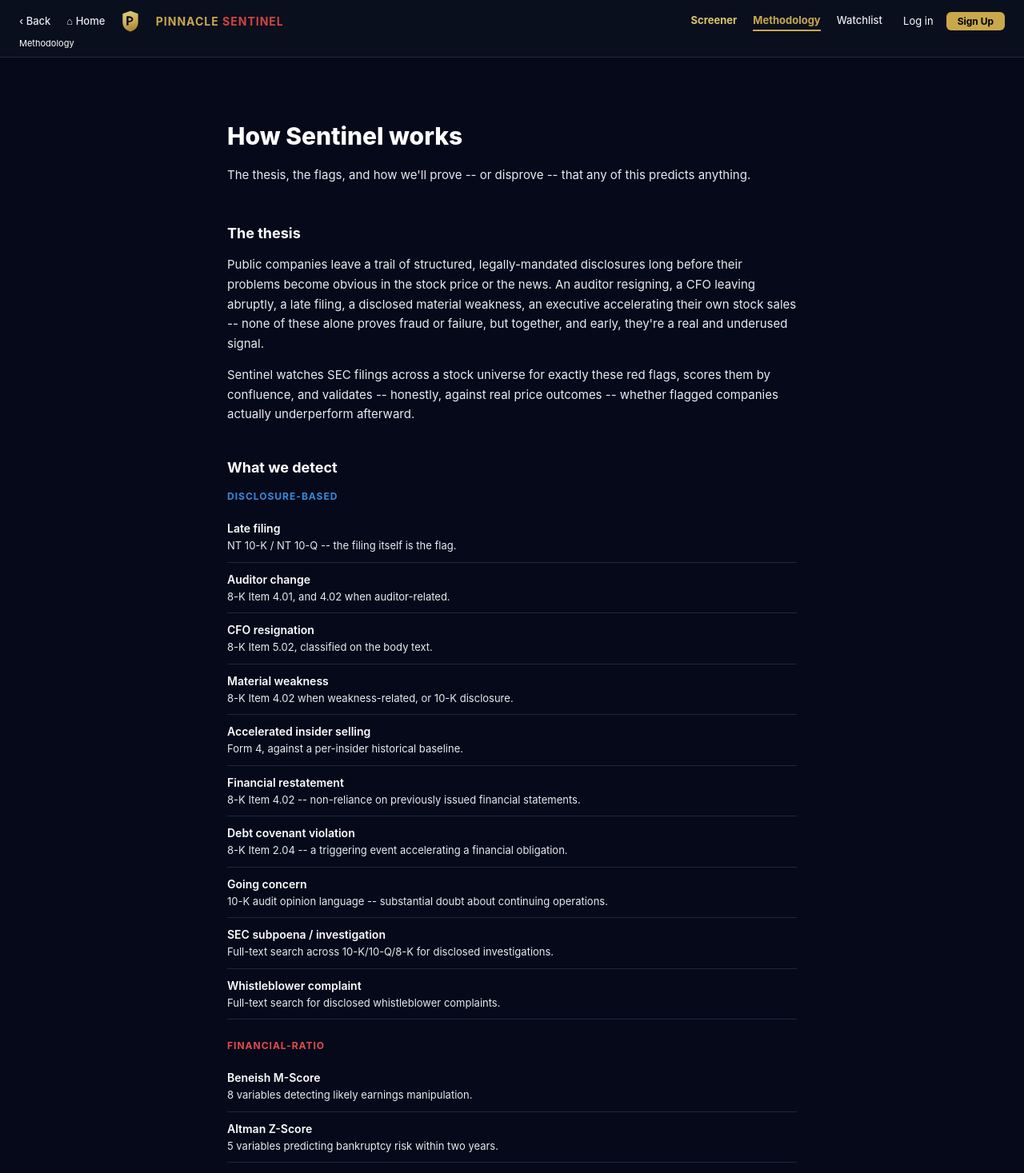
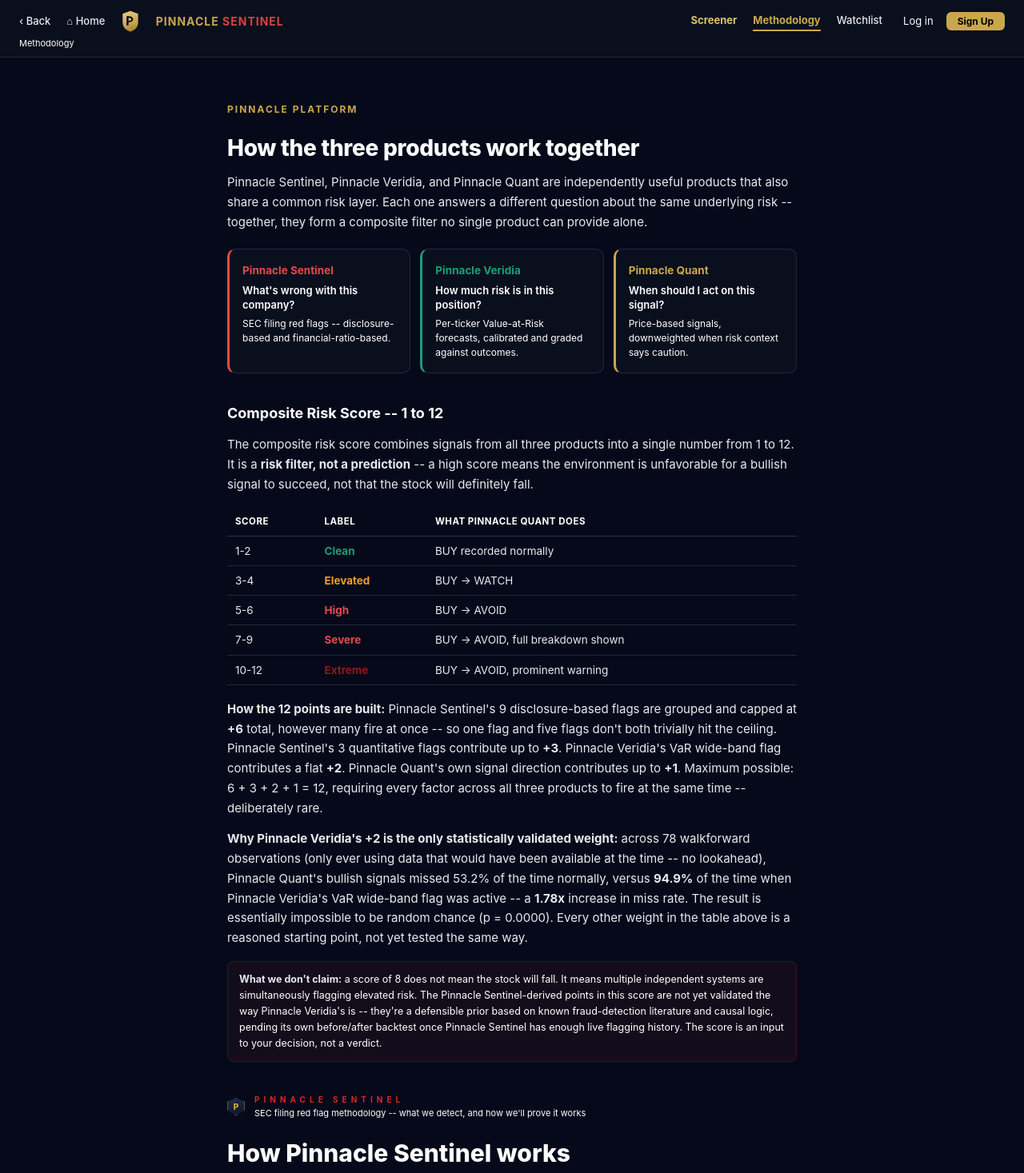
Before and after one commit to vijs29/pinnacle-sentinel, a React (Vite) app in the folder ui/: page /methodology in a window 1280 px wide. Shown: the top 1467 px of the page at 80% size. Built offline with nearby package versions, Linux system fonts and the light colour scheme.

Commit message:
Add Platform Integration section to Methodology page: product cards, capped/banded composite risk score (1-12), D-016 stats explained, honest caveats; naming sweep to full product names

```diff
--- a/ui/src/pages/Methodology.jsx
+++ b/ui/src/pages/Methodology.jsx
@@ -20,13 +20,148 @@
   { name: 'Sloan accruals ratio', detail: 'Flags earnings running well ahead of cash flow.' },
 ]
 
+const SCORE_BANDS = [
+  { range: '1-2',   label: 'Clean',    color: 'var(--green)',  action: 'BUY recorded normally' },
+  { range: '3-4',   label: 'Elevated', color: 'var(--amber)',  action: 'BUY \u2192 WATCH' },
+  { range: '5-6',   label: 'High',     color: 'var(--red)',    action: 'BUY \u2192 AVOID' },
+  { range: '7-9',   label: 'Severe',   color: 'var(--red)',    action: 'BUY \u2192 AVOID, full breakdown shown' },
+  { range: '10-12', label: 'Extreme', color: '#8b1a1a',        action: 'BUY \u2192 AVOID, prominent warning' },
+]
+
 export default function Methodology() {
   return (
     <div style={{ minHeight: '100vh', background: 'var(--navy-900)', color: 'var(--text-primary)' }}>
       <NavBar subtitle="Methodology" />
 
       <div style={{ maxWidth: 760, margin: '0 auto', padding: '56px 24px 96px' }}>
-        <h1 style={{ fontSize: 30, fontWeight: 800, marginBottom: 8 }}>How Sentinel works</h1>
+
+        {/* ============================================================ */}
+        {/* PLATFORM INTEGRATION -- shared across all three products     */}
+        {/* ============================================================ */}
+        <div style={{ fontSize: 12, fontWeight: 700, letterSpacing: 2, color: 'var(--gold-400)', marginBottom: 10 }}>
+          PINNACLE PLATFORM
+        </div>
+        <h1 style={{ fontSize: 28, fontWeight: 800, marginBottom: 10, letterSpacing: -0.3 }}>
+          How the three products work together
+        </h1>
+        <p style={pText}>
+          Pinnacle Sentinel, Pinnacle Veridia, and Pinnacle Quant are independently useful
+          products that also share a common risk layer. Each one answers a different
+          question about the same underlying risk -- together, they form a composite
+          filter no single product can provide alone.
+        </p>
+
+        <div style={{
+          display: 'grid', gridTemplateColumns: 'repeat(auto-fit, minmax(200px, 1fr))', gap: 12,
+          margin: '20px 0 36px',
+        }}>
+          <ProductCard
+            name="Pinnacle Sentinel" accent="var(--red)"
+            question="What's wrong with this company?"
+            desc="SEC filing red flags -- disclosure-based and financial-ratio-based."
+          />
+          <ProductCard
+            name="Pinnacle Veridia" accent="var(--green)"
+            question="How much risk is in this position?"
+            desc="Per-ticker Value-at-Risk forecasts, calibrated and graded against outcomes."
+          />
+          <ProductCard
+            name="Pinnacle Quant" accent="var(--gold-400)"
+            question="When should I act on this signal?"
+            desc="Price-based signals, downweighted when risk context says caution."
+          />
+        </div>
+
+        <Section title="Composite Risk Score -- 1 to 12">
+          <p style={pText}>
+            The composite risk score combines signals from all three products into a
+            single number from 1 to 12. It is a <b>risk filter, not a prediction</b> --
+            a high score means the environment is unfavorable for a bullish signal to
+            succeed, not that the stock will definitely fall.
+          </p>
+
+          <div style={{ overflowX: 'auto', margin: '18px 0' }}>
+            <table style={{ width: '100%', borderCollapse: 'collapse', fontSize: 13.5 }}>
+              <thead>
+                <tr style={{ borderBottom: '1px solid var(--border-light)' }}>
+                  <th style={thStyle}>Score</th>
+                  <th style={thStyle}>Label</th>
+                  <th style={thStyle}>What Pinnacle Quant does</th>
+                </tr>
+              </thead>
+              <tbody>
+                {SCORE_BANDS.map(b => (
+                  <tr key={b.range} style={{ borderBottom: '1px solid var(--border)' }}>
+                    <td style={tdStyle}>{b.range}</td>
+                    <td style={{ ...tdStyle, color: b.color, fontWeight: 700 }}>{b.label}</td>
+                    <td style={tdStyle}>{b.action}</td>
+                  </tr>
+                ))}
+              </tbody>
+            </table>
+          </div>
+
+          <p style={pText}>
+            <b>How the 12 points are built:</b> Pinnacle Sentinel's 9 disclosure-based
+            flags are grouped and capped at <b>+6</b> total, however many fire at once --
+            so one flag and five flags don't both trivially hit the ceiling. Pinnacle
+            Sentinel's 3 quantitative flags contribute up to <b>+3</b>. Pinnacle Veridia's
+            VaR wide-band flag contributes a flat <b>+2</b>. Pinnacle Quant's own signal
+            direction contributes up to <b>+1</b>. Maximum possible: 6 + 3 + 2 + 1 = 12,
+            requiring every factor across all three products to fire at the same time --
+            deliberately rare.
+          </p>
+
+          <p style={pText}>
+            <b>Why Pinnacle Veridia's +2 is the only statistically validated weight:</b>{' '}
+            across 78 walkforward observations (only ever using data that would have been
+            available at the time -- no lookahead), Pinnacle Quant's bullish signals missed
+            53.2% of the time normally, versus <b>94.9%</b> of the time when Pinnacle
+            Veridia's VaR wide-band flag was active -- a <b>1.78x</b> increase in miss
+            rate. The result is essentially impossible to be random chance (p&nbsp;=&nbsp;0.0000).
+            Every other weight in the table above is a reasoned starting point, not yet
+            tested the same way.
+          </p>
+
+          <div style={{
+            fontSize: 12.5, color: 'var(--text-muted)', lineHeight: 1.6,
+            background: 'rgba(212,68,63,0.06)', border: '1px solid rgba(212,68,63,0.2)',
+            borderRadius: 8, padding: '12px 14px', marginTop: 16,
+          }}>
+            <b style={{ color: 'var(--text-secondary)' }}>What we don't claim:</b> a score of
+            8 does not mean the stock will fall. It means multiple independent systems are
+            simultaneously flagging elevated risk. The Pinnacle Sentinel-derived points in
+            this score are not yet validated the way Pinnacle Veridia's is -- they're a
+            defensible prior based on known fraud-detection literature and causal logic,
+            pending its own before/after backtest once Pinnacle Sentinel has enough live
+            flagging history. The score is an input to your decision, not a verdict.
+          </div>
+        </Section>
+
+        {/* ============================================================ */}
+        {/* PINNACLE SENTINEL divider                                    */}
+        {/* ============================================================ */}
+        <div style={{ display: 'flex', alignItems: 'center', gap: 12, margin: '32px 0 16px' }}>
+          <div style={{
+            width: 22, height: 22,
+            background: 'linear-gradient(160deg,#1e2d4a,#0f1729)',
+            clipPath: 'polygon(50% 0%,100% 20%,100% 70%,50% 100%,0% 70%,0% 20%)',
+            border: '1px solid rgba(212,175,55,0.4)',
+            display: 'flex', alignItems: 'center', justifyContent: 'center', flexShrink: 0,
+          }}>
+            <span style={{ color: '#d4af37', fontSize: 10, fontWeight: 800 }}>P</span>
+          </div>
+          <div>
+            <div style={{ fontSize: 10, fontWeight: 700, letterSpacing: 5, color: '#dc2626' }}>
+              PINNACLE SENTINEL
+            </div>
+            <div style={{ fontSize: 11, color: 'var(--text-muted)', marginTop: 1 }}>
+              SEC filing red flag methodology -- what we detect, and how we'll prove it works
+            </div>
+          </div>
+        </div>
+
+        <h1 style={{ fontSize: 30, fontWeight: 800, marginBottom: 8 }}>How Pinnacle Sentinel works</h1>
         <p style={{ color: 'var(--text-secondary)', fontSize: 15, marginBottom: 48 }}>
           The thesis, the flags, and how we'll prove -- or disprove -- that any of this predicts anything.
         </p>
@@ -40,9 +175,9 @@
             fraud or failure, but together, and early, they're a real and underused signal.
           </p>
           <p style={pText}>
-            Sentinel watches SEC filings across a stock universe for exactly these red flags,
-            scores them by confluence, and validates -- honestly, against real price
-            outcomes -- whether flagged companies actually underperform afterward.
+            Pinnacle Sentinel watches SEC filings across a stock universe for exactly these
+            red flags, scores them by confluence, and validates -- honestly, against real
+            price outcomes -- whether flagged companies actually underperform afterward.
           </p>
         </Section>
 
@@ -96,6 +231,8 @@
 }
 
 const pText = { fontSize: 15, lineHeight: 1.65, color: 'var(--text-secondary)', margin: '0 0 14px' }
+const thStyle = { textAlign: 'left', padding: '8px 10px', color: 'var(--text-muted)', fontWeight: 700, fontSize: 11.5, letterSpacing: 0.5, textTransform: 'uppercase' }
+const tdStyle = { padding: '8px 10px', color: 'var(--text-secondary)' }
 
 function Section({ title, children }) {
   return (
@@ -125,3 +262,16 @@
     </span>
   )
 }
+
+function ProductCard({ name, accent, question, desc }) {
+  return (
+    <div style={{
+      background: 'var(--navy-800)', border: '1px solid var(--border)', borderRadius: 10,
+      padding: '16px 16px', borderLeft: `3px solid ${accent}`,
+    }}>
+      <div style={{ fontSize: 13.5, fontWeight: 700, color: accent, marginBottom: 6 }}>{name}</div>
+      <div style={{ fontSize: 13, fontWeight: 600, marginBottom: 6, lineHeight: 1.4 }}>{question}</div>
+      <div style={{ fontSize: 12, color: 'var(--text-muted)', lineHeight: 1.5 }}>{desc}</div>
+    </div>
+  )
+}
```
